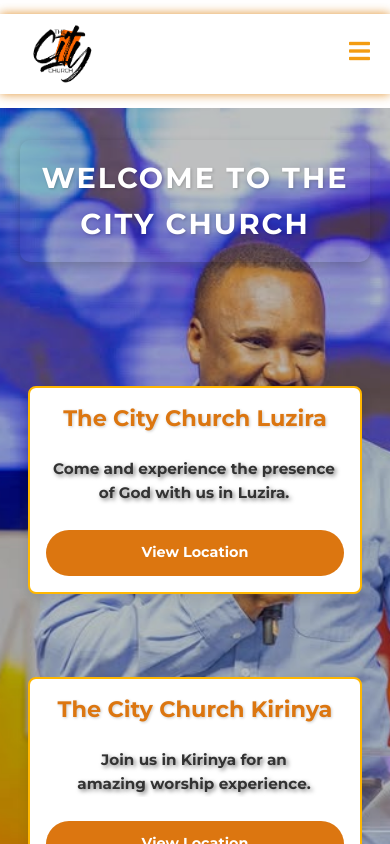
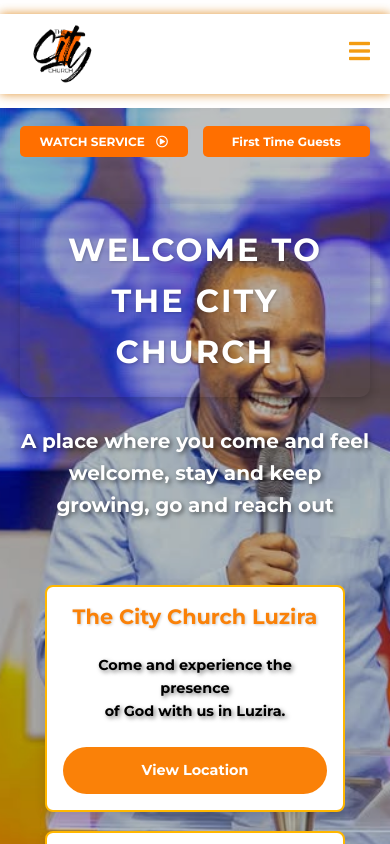
Before and after one commit to BcodezMUJJE/the-city-church-website, a React (Create React App) app in the folder church-website/: page / in a window 390 px wide. Shown: the top 844 px of the page. Built offline with nearby package versions, Linux system fonts and the light colour scheme.

Commit message:
solved a problem

```diff
--- a/church-website/src/components/HeroSection.css
+++ b/church-website/src/components/HeroSection.css
@@ -88,7 +88,7 @@
 
 /* Button Styling */
 .hero-btns .btn {
-    min-width: 250px;
+    min-width: 150px;
     padding: 15px 25px;
     font-size: 18px;
     font-weight: bold;
@@ -142,7 +142,7 @@
 }
 
 .location-card h3 {
-    color: #dc7610;
+    color: #fa8108;
     font-size: clamp(1.3rem, 2vw, 1.8rem);
     margin-bottom: 1rem;
     font-weight: 700;
@@ -150,7 +150,7 @@
 }
 
 .location-card p {
-    color: #333;
+    color: #000000;
     font-size: clamp(0.9rem, 1.5vw, 1.1rem);
     line-height: 1.6;
     margin-bottom: 1.5rem;
@@ -159,7 +159,7 @@
 
 .location-card a {
     display: inline-block;
-    background-color: #dc7610;
+    background-color: #fa8108;
     color: white !important;
     padding: clamp(0.6rem, 1.5vw, 0.8rem) clamp(1rem, 2vw, 1.5rem);
     border-radius: 25px;
@@ -234,41 +234,6 @@
     }
 }
 
-@media screen and (max-width: 480px) {
-    .hero-container h1 {
-        font-size: 2.5rem;
-        padding: 15px;
-    }
-
-    .hero-container h2 {
-        font-size: 1.8rem;
-        padding: 15px;
-    }
-
-    .hero-container p {
-        font-size: 16px;
-    }
-
-    .location-cards {
-        width: 100%;
-        padding: 1rem 0.5rem;
-    }
-
-    .location-card {
-        padding: 1.2rem;
-        border-radius: 12px;
-        margin: 2rem 0;
-    }
-
-    .location-card h3 {
-        font-size: 1.4rem;
-    }
-
-    .location-card p {
-        font-size: 0.95rem;
-    }
-}
-
 @media screen and (max-width: 375px) {
     .hero-container h1 {
         font-size: 2rem;
@@ -290,6 +255,129 @@
         padding: 0.7rem 1.2rem;
     }
 }
+/* Ultra Small Devices (phones under 360px) */
+@media screen and (max-width: 360px) {
+    .hero-container {
+        height: auto;
+        min-height: 100vh;
+        padding: 10px;
+    }
+
+    .hero-container h1 {
+        font-size: 1.8rem;
+        padding: 10px;
+        margin-top: 2rem;
+    }
+
+    .hero-container h2 {
+        font-size: 1.4rem;
+        padding: 10px;
+    }
+
+    .hero-container p {
+        font-size: 14px;
+        white-space: normal;
+        border-right: none;
+        display: block;
+        margin: 1rem 0;
+    }
+
+    .hero-btns {
+        flex-direction: column;
+        gap: 10px;
+        margin-top: 1.5rem;
+    }
+
+    .hero-btns .btn {
+        width: 100%;
+        max-width: 250px;
+        padding: 12px 20px;
+        font-size: 16px;
+    }
+
+    .location-cards {
+        grid-template-columns: 1fr;
+        padding: 0.5rem;
+        gap: 1rem;
+        margin: 1.5rem auto;
+    }
+
+    .location-card {
+        padding: 1rem;
+        min-height: auto;
+    }
+
+    .location-card h3 {
+        font-size: 1.2rem;
+    }
+
+    .location-card p {
+        font-size: 0.9rem;
+        margin-bottom: 1rem;
+    }
+
+    .location-card a {
+        padding: 0.6rem 1rem;
+        font-size: 0.9rem;
+    }
+}
+
+/* Small Landscape Phones */
+@media screen and (max-width: 640px) and (orientation: landscape) {
+    .hero-container {
+        height: auto;
+        padding: 2rem 0.5rem;
+    }
+
+    .hero-container h1 {
+        font-size: 2rem;
+    }
+
+    .hero-container h2 {
+        font-size: 1.6rem;
+    }
+
+    .hero-btns {
+        flex-direction: row;
+        flex-wrap: wrap;
+    }
+
+    .hero-btns .btn {
+        min-width: 120px;
+        padding: 10px 15px;
+        font-size: 14px;
+    }
+
+    .location-cards {
+        grid-template-columns: repeat(2, 1fr);
+    }
+}
+
+/* Fix for paragraph animation on small screens */
+@media screen and (max-width: 480px) {
+    .hero-container p {
+        animation: none;
+        white-space: normal;
+        border-right: none;
+        display: block;
+        overflow: visible;
+        width: auto;
+    }
+}
+
+/* Button focus states for accessibility */
+.hero-btns .btn:focus {
+    outline: 2px solid white;
+    outline-offset: 2px;
+}
+
+/* Prevent hover effects on touch devices */
+@media (hover: none) {
+    .hero-btns .btn:hover {
+        transform: none;
+        box-shadow: none;
+    }
+}
 
 /* Touch Device Optimization */
 @media (hover: none) {
```
